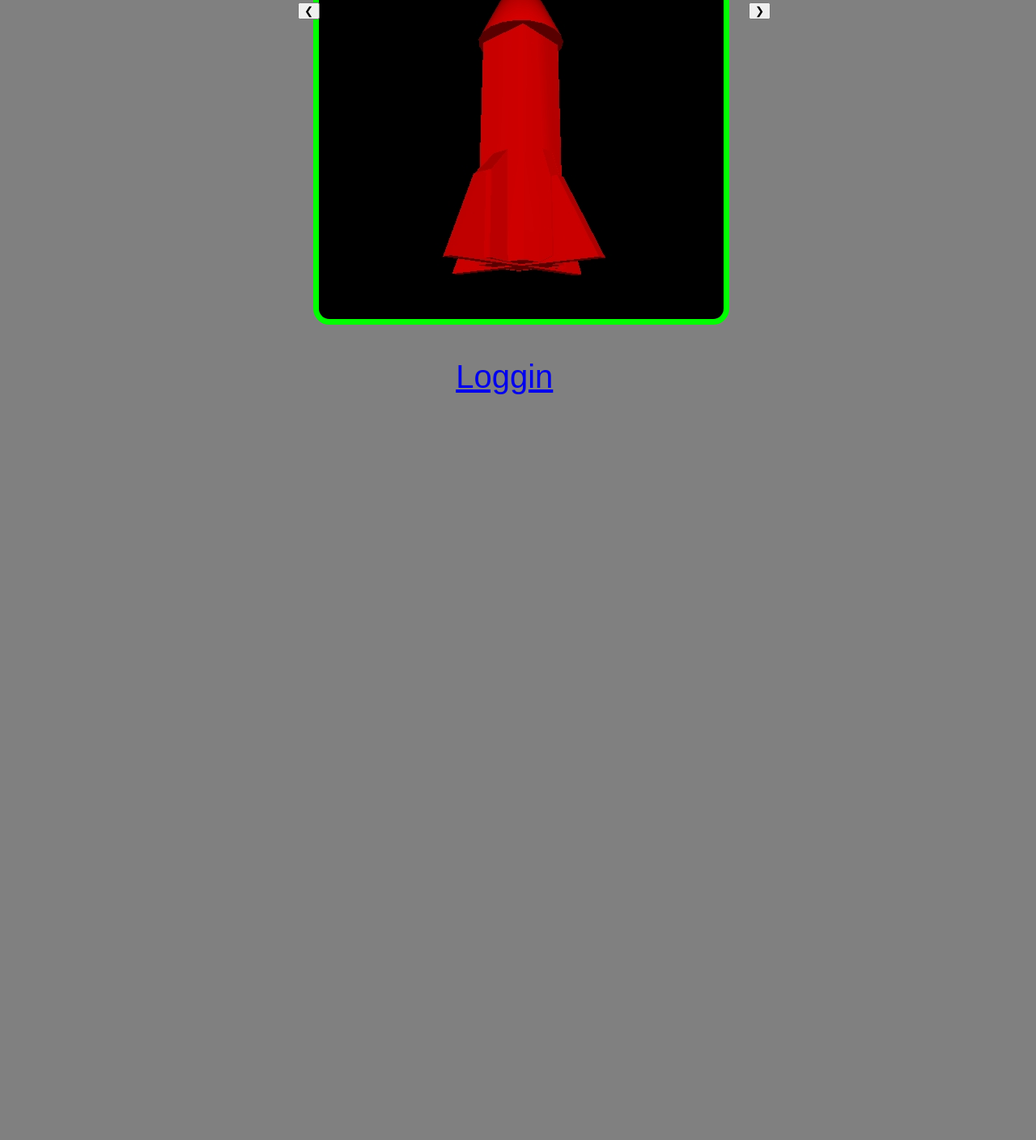
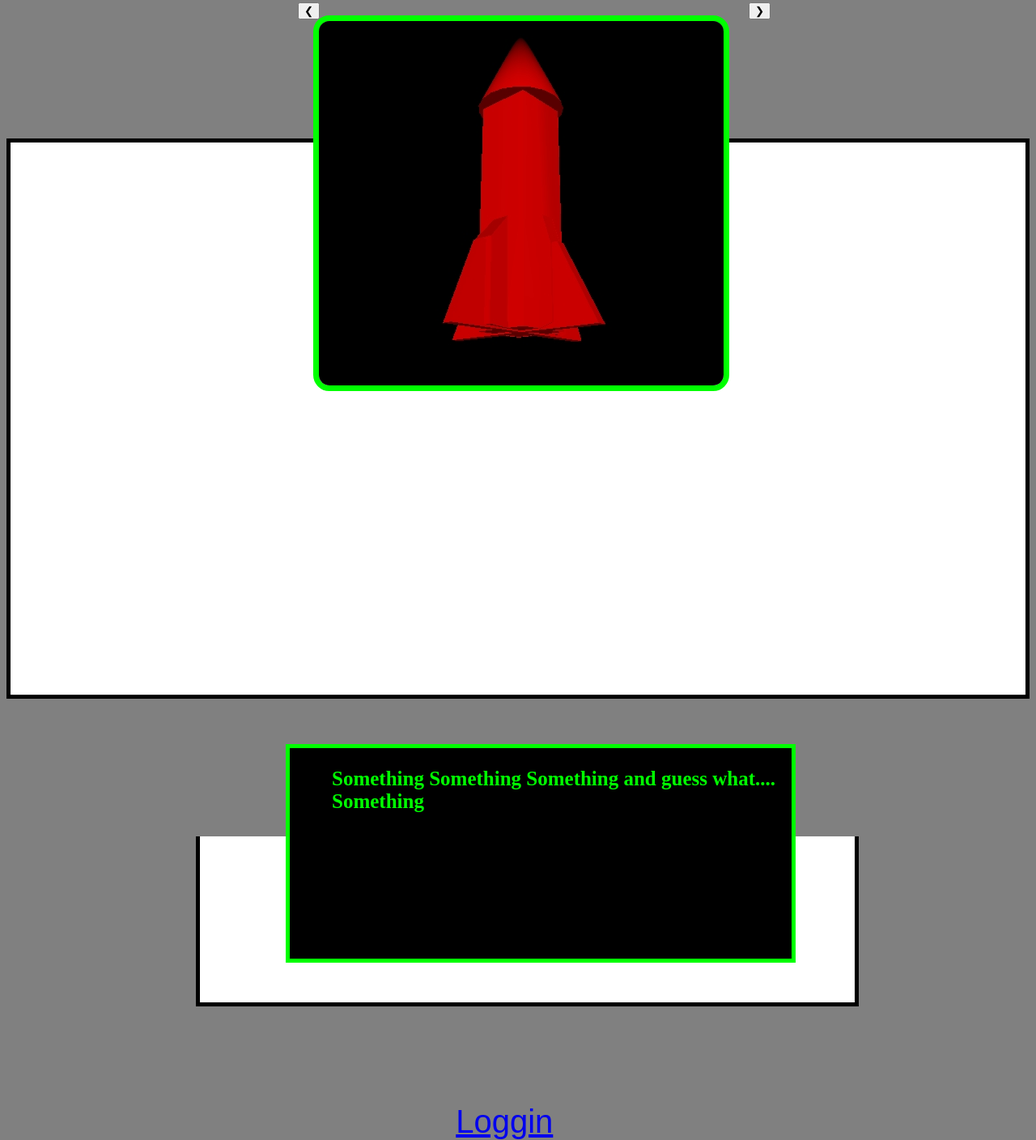
Before and after one commit to AxelCyber/WebWeb.SlutProj_Axel_Nymark, a plain HTML site: page Products.html in a window 1280 px wide. Shown: the part 1357-2765 px from the top of the page at 81% size. Before the commit the page ends 1845 px from the top, so only its background shows below. Drawn offline with Linux system fonts and the light colour scheme.

Commit message:
Products och order
Vet fortfarande inte om jag borde ändra alla px till % för att passa in på andra skärmar eller inte men håller på med det

ändrade lite mer på order och products

```diff
--- a/Products.html
+++ b/Products.html
@@ -35,7 +35,14 @@
         <section class="Boxy3"></section>
         <section class="Boxy5"></section>
         <section class="Boxy6"></section>
+        <section class="Boxy7"></section>
+        <section class="Boxy8"></section>
+        <section class="Boxy9"></section>
+        <section class="Boxy"></section>
+        <section class="Boxy"></section>
+        <section class="Boxy"></section>
         <p class="Rocket_1_Text"><b>Something Something Something and guess what.... Something</b></p>
+        <p class="Rocket_2_Text"><b>Something Something Something and guess what.... Something</b></p>
 
                 <section class="Loggin2">
         <a href="Loggin.html">Loggin</a>
--- a/Style.css
+++ b/Style.css
@@ -25,7 +25,7 @@ body
 #navMenu li a
 {
     display: inline-block;
-    margin: 10px;
+    margin: 10px 20px 10px;
     padding: 14px 144px 20px;
     text-decoration: none;
     color: white;
@@ -112,11 +112,61 @@ body
     z-index: 2;
 }
 
+.Boxy7{
+    background-color: white;
+    position: absolute;
+    float: left;
+    top: 188.5%;
+    left: -1%;
+    margin: 1.6%;
+    padding: 26.64% 49%;
+    border: thick solid black;
+    border-width: 5%;
+    z-index: -1;
+}
+
+.Boxy8{
+    background-color: white;
+    position: absolute;
+    border: thick solid white;
+    float: left;
+    top: 296.4%;
+    left: 17.43%;
+    margin: 1.5%;
+    padding: 8% 31.6%;
+    border: 5px solid black;
+    border-top-width: 0px;
+    z-index: 1;
+}
+
+.Boxy9{
+    background-color: black;
+    position: absolute;
+    float: left;
+    top: 282%;
+    left: 26%;
+    margin: 20px;
+    padding: 130px 310px;
+    border: thick solid Lime;
+    z-index: 2;
+}
+
 .Rocket_1_Text{
     position: absolute;
     float: left;
     font-size: 25px;
     top: 850px;
+    left: 410px;
+    color: lime;
+    z-index: 2;
+    width: 600px;
+}
+
+.Rocket_2_Text{
+    position: absolute;
+    float: left;
+    font-size: 25px;
+    top: 285%;
     left: 410px;
     color: lime;
     z-index: 2;
@@ -133,7 +183,6 @@ body
 }
 
 .Loggin1{
-
     position: absolute;
     font-family: sans-serif;
     font-size: 40px;
@@ -143,17 +192,16 @@ body
 }
 
 .Loggin2{
-
     position: absolute;
     font-family: sans-serif;
     font-size: 40px;
     float: left;
     left: 44%;
-    top: 1800px;
+    top: 340%;
+    z-index: 2;
 }
 
 .Loggin3{
-
     position: absolute;
     font-family: sans-serif;
     font-size: 40px;
@@ -343,3 +391,14 @@ body
     color: white;
     outline-color: black;
 }
+
+.{
+    font-size: 20px;
+    position: absolute;
+    float: left;
+    left: 47%;
+    top: 40%;
+    color: black;
+    outline-color: black;
+    z-index: 5;
+}
```
Also changed, not shown: order.html (+3 -2 lines).
